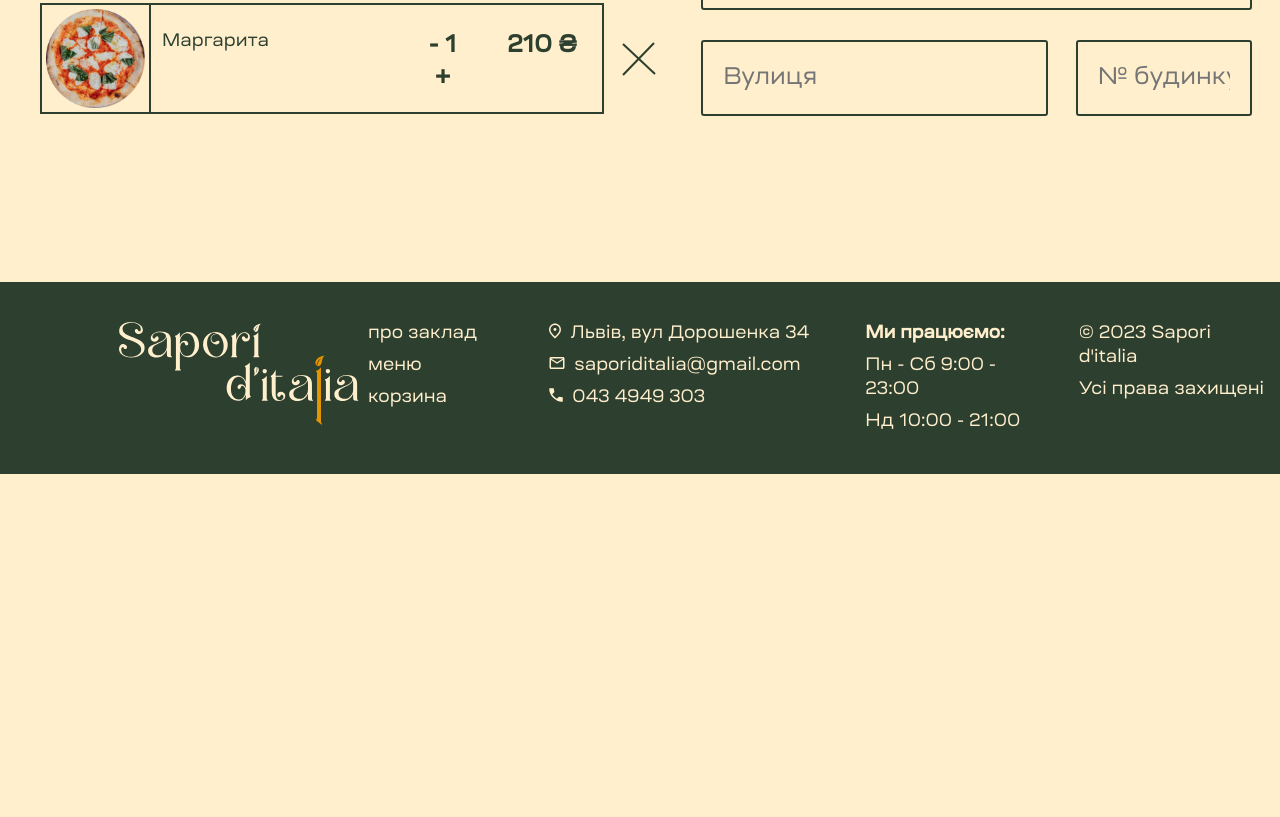
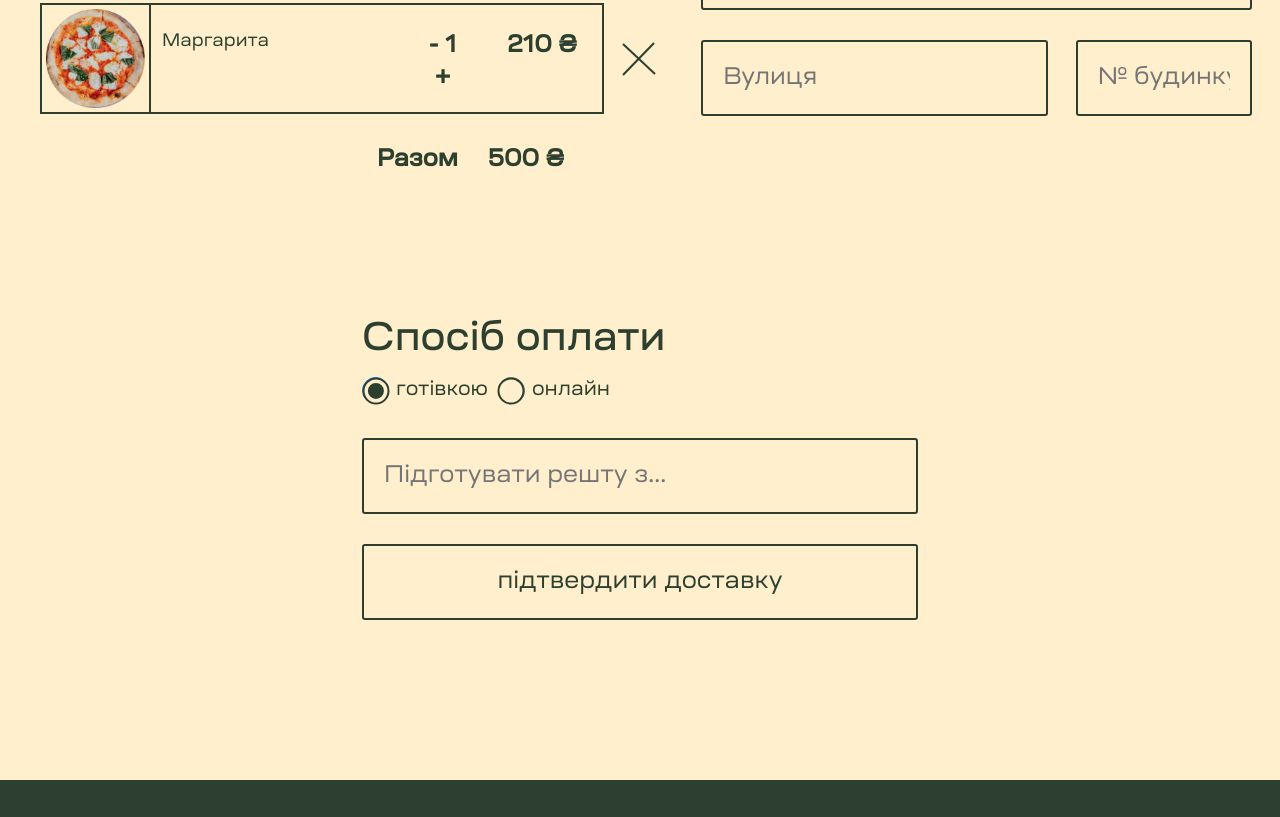
Before and after one commit to kruMarta/Restaurant, a plain HTML site: page pages/delivery-basket.html in a window 1280 px wide. Shown: the part 531-1348 px from the top of the page. Before the commit the page ends 1005 px from the top, so only its background shows below. Drawn offline with Linux system fonts and the light colour scheme.

Commit message:
- delivery-basket.css (design only)

```diff
--- a/css/delivery-basket.css
+++ b/css/delivery-basket.css
@@ -110,6 +110,25 @@ td {
     all: unset;
 }
 
+.total-price {
+    display: flex;
+    justify-content: flex-end;
+
+    color: #2D3F2F;
+    font-family: 'Ruberoid-Medium', sans-serif;
+    font-style: normal;
+    font-weight: 600;
+    font-size: 24px;
+    line-height: 33px;
+}
+
+.total-price-value {
+    margin-left: 30px;
+}
+.total-price-value {
+    margin-right: 105px;
+}
+
 /* ----- DELIVERY DATA ----- */
 
 .delivery-data-text {
@@ -155,3 +174,117 @@ td {
 }
 
 /* ----- PAYMENT ----- */
+
+.payment-block {
+    width: 580px;
+    margin: 0 auto 130px auto;
+}
+
+.payment-text {
+    color: #2D3F2F;
+    font-family: 'Ruberoid-Medium', sans-serif;
+    font-style: normal;
+    font-weight: 400;
+    font-size: 40px;
+    line-height: 54px;
+}
+
+.payment-type-container {
+    margin: 10px 0;
+    display: flex;
+    align-items: center;
+}
+
+.radio-text {
+    color: #2D3F2F;
+    font-family: 'Ruberoid-Regular', sans-serif;
+    font-style: normal;
+    font-weight: 400;
+    font-size: 20px;
+    line-height: 27px;
+
+}
+
+#online {
+    margin-left: 10px;
+}
+
+.radio-btn {
+    width: 27px;
+    height: 27px;
+    margin: 0 7px 0 0;
+    border: 2px solid #2D3F2F;
+    border-radius: 50%;
+    position: relative;
+}
+
+
+.radio-btn::before {
+    content: '';
+    position: absolute;
+    top: 50%;
+    left: 50%;
+    transform: translate(-50%, -50%);
+    width: 100%;
+    height: 100%;
+    border-radius: 50%;
+    background-color: #2D3F2F;
+    border: 2px solid #2D3F2F;
+    opacity: 0;
+    transition: opacity 0.2s ease-in-out;
+}
+
+.radio-btn::after {
+    content: '';
+    position: absolute;
+    top: 50%;
+    left: 50%;
+    transform: translate(-50%, -50%);
+    width: 60%;
+    height: 60%;
+    border-radius: 50%;
+    background-color: #FFEFCD;
+    border: 2px solid #2D3F2F;
+    opacity: 0;
+    transition: opacity 0.2s ease-in-out;
+}
+
+.radio-btn::before {
+    background-color: #2D3F2F;
+}
+
+.radio-btn::after {
+    background-color: #FFEFCD;
+}
+
+.radio-btn:checked::before {
+    opacity: 1;
+    background-color: #FFEFCD;
+}
+
+.radio-btn:checked::after {
+    opacity: 1;
+    background-color: #2D3F2F;
+}
+
+.radio-btn:not(:checked)::before {
+    background-color: #FFEFCD;
+    border: 2px solid #2D3F2F;
+    opacity: 1;
+}
+
+.submit-btn {
+    width: 100%;
+    padding: 20px;
+    margin-bottom: 30px;
+    border: 2px solid #2D3F2F;
+    border-radius: 3px;
+
+    color: #2D3F2F;
+    background-color: #FFEFCD;
+    font-family: 'Ruberoid-Regular', sans-serif;
+    font-style: normal;
+    font-weight: 400;
+    font-size: 24px;
+    line-height: 32px;
+}
--- a/pages/delivery-basket.html
+++ b/pages/delivery-basket.html
@@ -137,6 +137,16 @@
                     </div>
                 </div>
 
+                <div class="row">
+                    <div class="total-price">
+                        <div class="total-price-text">
+                            Разом
+                        </div>
+                        <div class="total-price-value">
+                            500 ₴
+                        </div>
+                    </div>
+                </div>
 
             </div>
 
@@ -168,6 +178,30 @@
                 </div>
 
             </div>
+        </div>
+
+        <div class="row payment-block">
+            <div class="payment-text">
+                Спосіб оплати
+            </div>
+
+            <div class="payment-type-container">
+                <input class="radio-btn" id="cash" type="radio" name="r" value="1" checked>
+                <label class="radio-text" for="cash">готівкою</label>
+
+                <input class="radio-btn" id="online" type="radio" name="r" value="2">
+                <label class="radio-text" for="online">онлайн</label>
+            </div>
+
+            <div class="rest">
+                <label for="rest"></label>
+                <input class="input-field" type="text" id="rest" name="rest" placeholder="Підготувати решту з...">
+
+                <button class="submit-btn">
+                    підтвердити доставку
+                </button>
+            </div>
+
         </div>
     </form>
 
@@ -239,7 +273,7 @@
 <!-- Підключення скриптів Bootstrap -->
 <script src="../js/bootstrap.bundle.min.js"></script>
 
-<!--<script src="../js/menu-js/dao.js"></script>-->
+<!--<script src="../js/menu-js/left-offset-total-price.js"></script>-->
 
 </body>
 </html>
```
